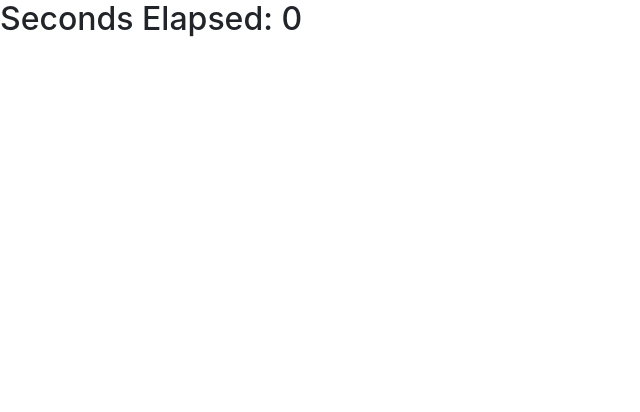
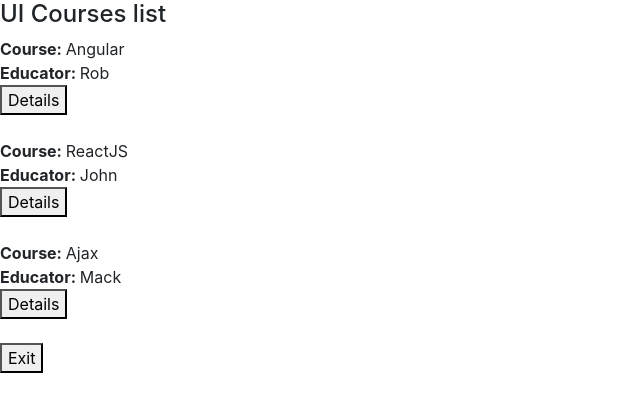
Before and after one commit to Jebink/learn_react, a React (Create React App) app: page / in a window 1280 px wide. Shown: the top 412 px of the page, without its empty margins (0-640 px from the left). Built offline with nearby package versions, Linux system fonts and the light colour scheme.

Commit message:
life cycle demo2

```diff
--- a/src/components/class_comp.js
+++ b/src/components/class_comp.js
@@ -1,24 +1,57 @@
-// life cycle process demo 1
 import React from 'react';
-class Timer extends React.Component {
+import ReactDOM from 'react-dom';
+
+
+var course = [  {id: 1, name: "Angular", educator: "Rob"},
+                {id: 2, name: "ReactJS", educator: "John"},
+                {id: 3, name: "Ajax", educator: "Mack"}
+            ];
+class Educator extends React.Component {
     constructor(props) {
         super(props);
-        this.state = { secondsElapsed: 0 };
-    }
-    start =()=>{
-        this.setState({ secondsElapsed: this.state.secondsElapsed + 1 });
-    }
-    componentWillMount() {
-        alert('Component mounted');
+        this.state = { courseData: course, selected: false };
+        console.log("Initialization Phase: 'constructor()' executed");
 
     }
-    // componentDidMount() {
-    //     this.interval = setInterval(this.start, 1000);
+    componentWillMount = () => {
+        console.log("Mounting Phase: 'componentWillMount()' executed");
+    }
+
+    render = () => {
+        var users = this.state.courseData;
+        console.log("Mounting Phase: 'render()' executed");
+        return (
+        <div>
+            <h4>UI Courses list</h4>
+            <div> {
+                users.map((userDetails)=> {
+                    return (<div key={userDetails.id}>
+                        <b>Course: </b>{userDetails.name} <br/>
+                        <b>Educator: </b>{userDetails.educator} <br/>
+                        <button onClick={this.clickHandler}>Details</button><br/><br/>
+                    </div>);
+                })}
+            </div>
+            <button onClick={this.exitComponent}>Exit</button>
+        </div>
+        );
+    }
+    // shouldComponentUpdate() {
+    //     console.log("Mounting Phase: 'componentDidMount()' executed");
     // }
-    render() {
-        return (<div>
-            <h2>Seconds Elapsed: {this.state.secondsElapsed}</h2>
-        </div>);
+    componentDidMount = () => {
+        console.log("Mounting Phase: 'componentDidMount()' executed");
+    }
+    clickHandler = () => {
+        console.log("Details button is clicked, state will change...");
+        this.setState({ selected: true });
+    }
+    exitComponent = () => {
+        console.log("Exit button is clicked, component will be destroyed");
+        ReactDOM.unmountComponentAtNode(document.getElementById('root'));
+    }
+    componentWillUnmount = () => {
+        console.log("Un-Mounting Phase: 'componentWillUnmount()' executed");
     }
 }
-export default Timer;
+export default Educator;
```
